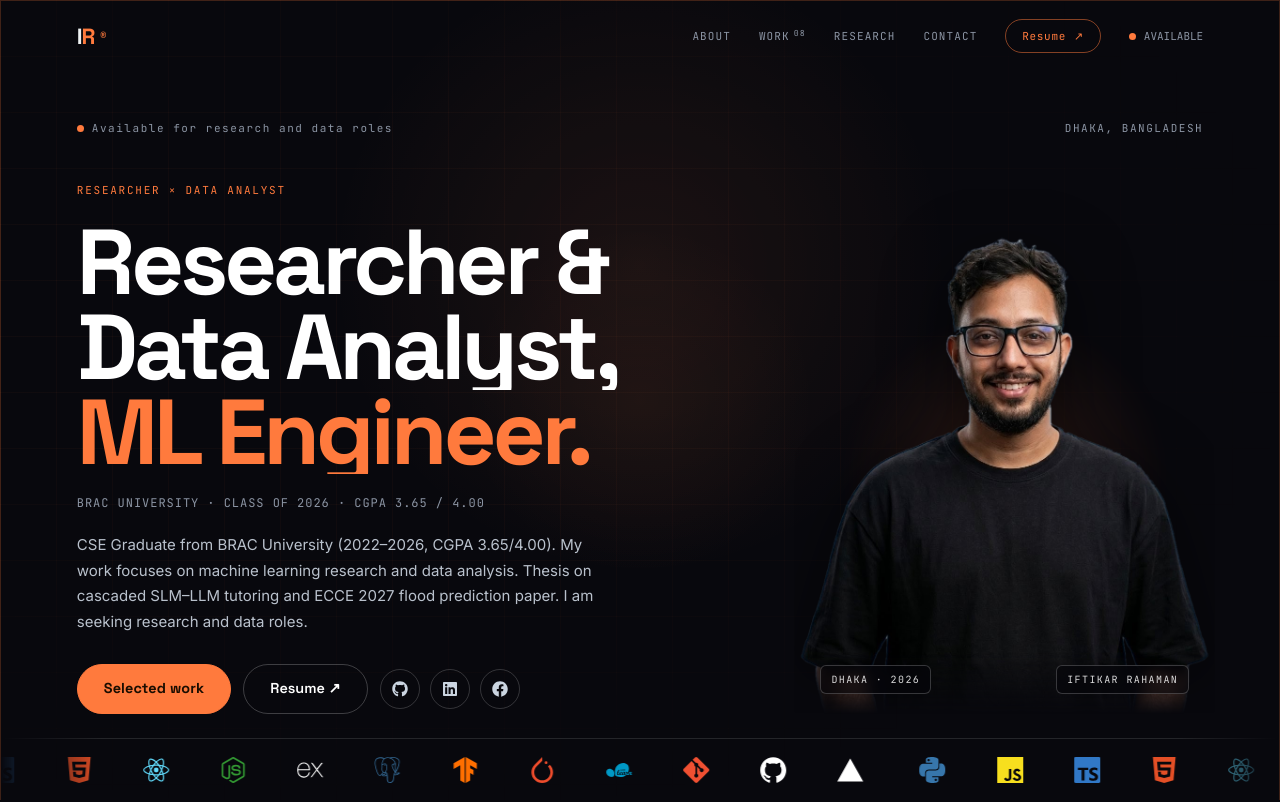
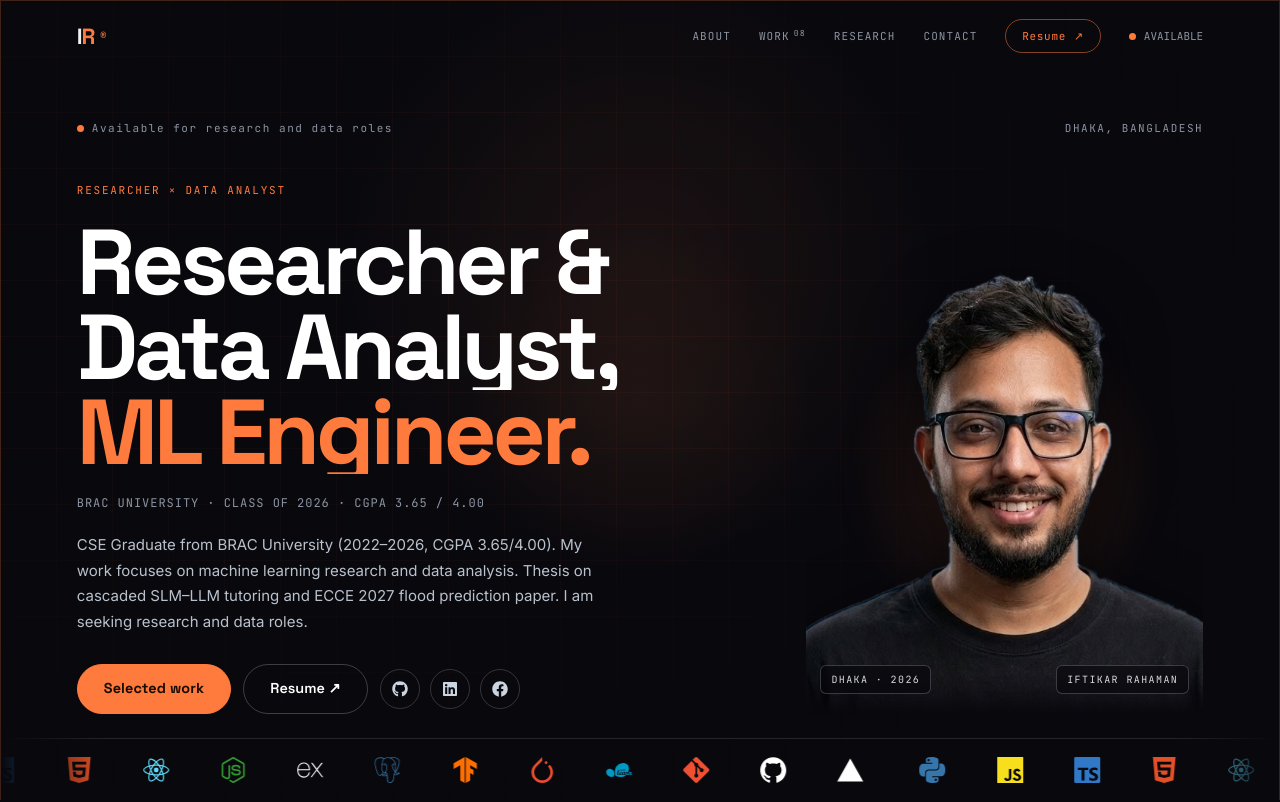
Before and after one commit to IFTI-KAR/Portfolio, a React (Vite) app: page / in a window 1280 px wide. Shown: the top 802 px of the page. Built offline with nearby package versions, Linux system fonts and the light colour scheme.

Commit message:
Professional bust portrait (head + shoulders) in hero; no arms to fix
- Crop transparent cutout to head + shoulders (top 62%) as Picture-bust.png
- Hero uses cover, 50% 12% so the face stays prominent; fade kept
- Full cutout + original retained in repo for a future posed photo

```diff
--- a/src/components/Hero.jsx
+++ b/src/components/Hero.jsx
@@ -81,14 +81,13 @@ function HeroPhoto() {
         }}
       >
         <img
-          src="/Picture-transparent.png"
+          src="/Picture-bust.png"
           alt="Portrait of Iftikar Rahaman"
           style={{
             width: "100%", height: "100%",
-            objectFit: "contain", objectPosition: "50% 100%",
-            transform: "scale(1.06)", transformOrigin: "50% 100%",
-            maskImage: "linear-gradient(to bottom, #000 88%, transparent 100%)",
-            WebkitMaskImage: "linear-gradient(to bottom, #000 88%, transparent 100%)",
+            objectFit: "cover", objectPosition: "50% 12%",
+            maskImage: "linear-gradient(to bottom, #000 92%, transparent 100%)",
+            WebkitMaskImage: "linear-gradient(to bottom, #000 92%, transparent 100%)",
             filter: "drop-shadow(0 16px 30px rgba(0,0,0,0.55))",
             position: "relative", zIndex: 1,
           }}
```
Also changed, not shown: public/Picture-bust.png (added).
